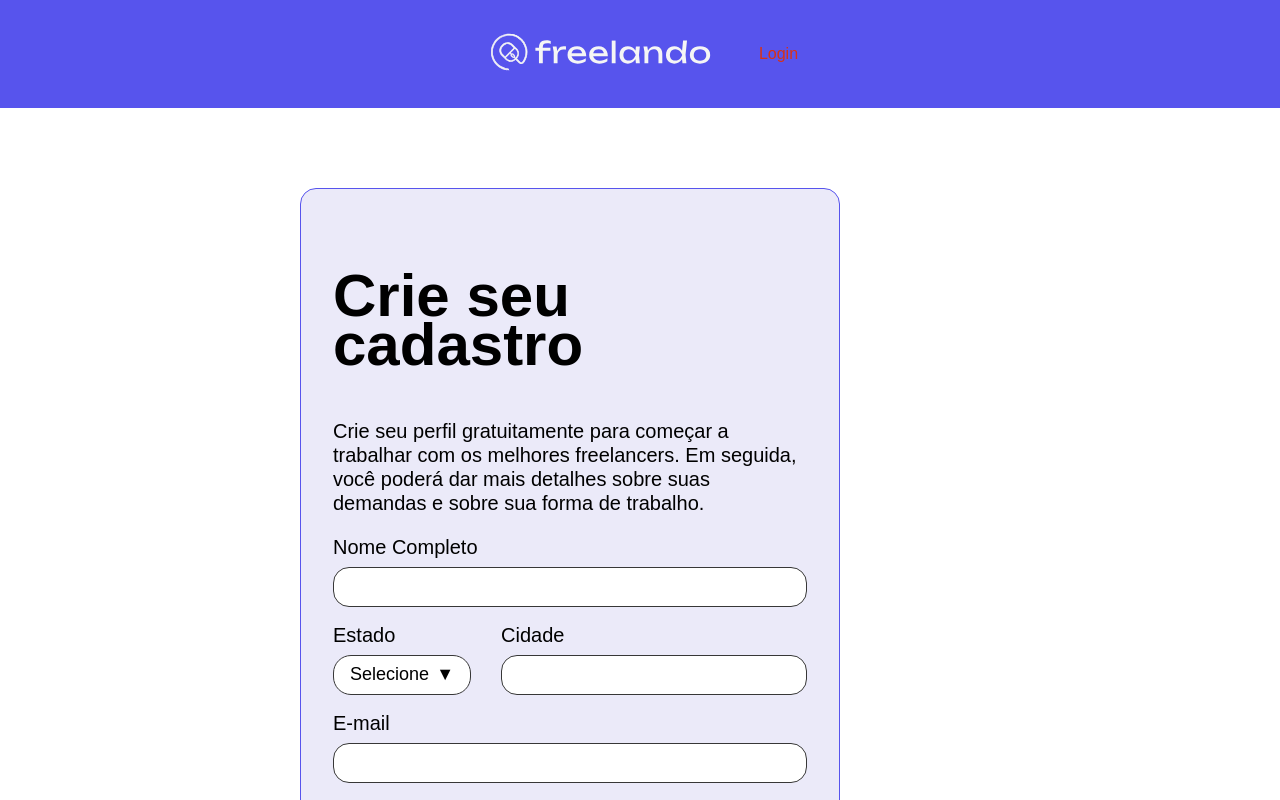
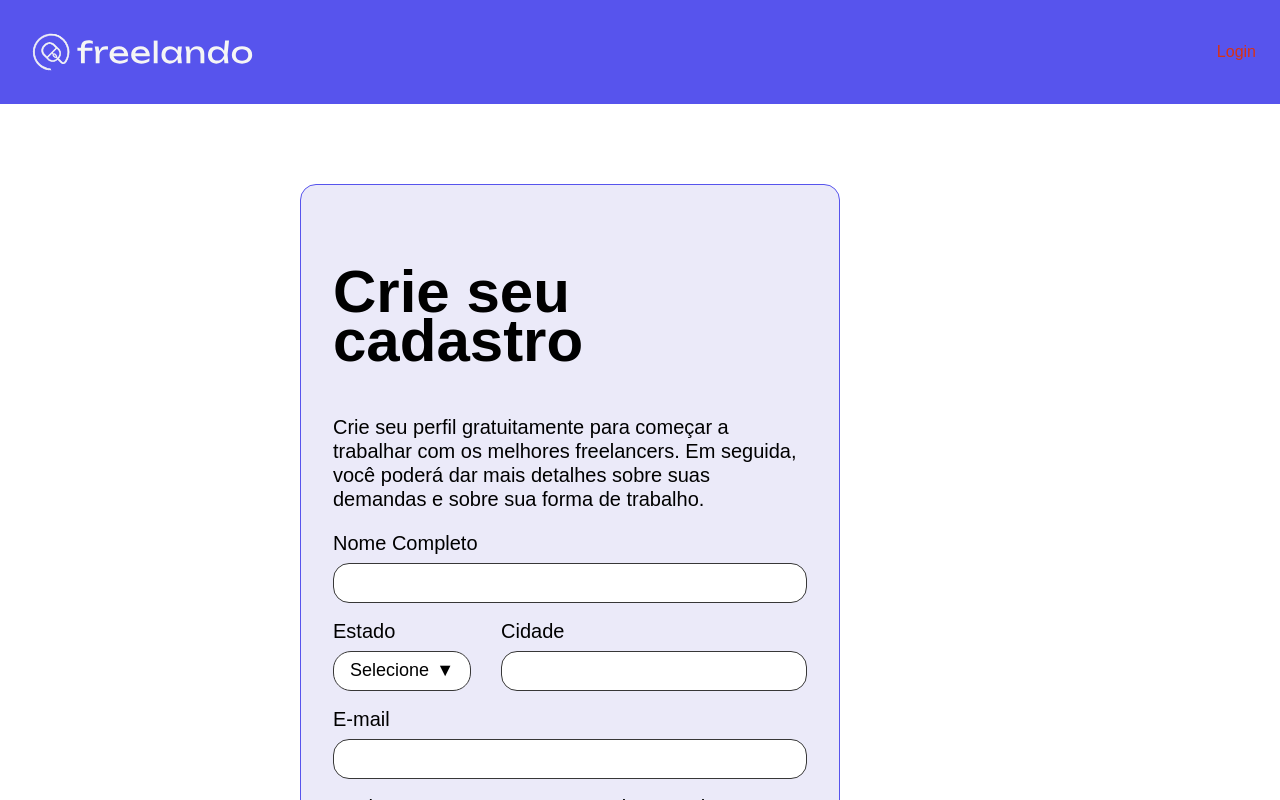
Before and after one commit to albertobtlima/criando-uma-aplicacao-acessivel-com-javascript-emotion-e-react-router, a React (Create React App) app in the folder 01-desenvolvendo-componentes-customizados-e-acessiveis-com-emotion/freelando/: page / in a window 1280 px wide. Shown: the top 800 px of the page. Built offline with nearby package versions, Linux system fonts and the light colour scheme; the HTML template or start-up script is replaced by a standard one.

Commit message:
ajustes no Cabecalho

```diff
--- a/01-desenvolvendo-componentes-customizados-e-acessiveis-com-emotion/freelando/src/App.js
+++ b/01-desenvolvendo-componentes-customizados-e-acessiveis-com-emotion/freelando/src/App.js
@@ -46,16 +46,8 @@ function App() {
     <ProvedorTema>
       <Estilos />
       <Cabecalho>
-        <Container>
-          <Row align="center">
-            <Col>
-              <FreelandoLogo />
-            </Col>
-            <Col>
-              <Link>Login</Link>
-            </Col>
-          </Row>
-        </Container>
+        <FreelandoLogo />
+        <Link>Login</Link>
       </Cabecalho>
       <Container style={{ margin: "80px 0" }}>
         <Row justify="center">
--- a/01-desenvolvendo-componentes-customizados-e-acessiveis-com-emotion/freelando/src/componentes/ListaSuspensa/ListaSuspensa.jsx
+++ b/01-desenvolvendo-componentes-customizados-e-acessiveis-com-emotion/freelando/src/componentes/ListaSuspensa/ListaSuspensa.jsx
@@ -51,6 +51,9 @@ export const ListaSuspensa = ({ titulo, opcoes }) => {
           if (focoAntigo == null) {
             return 0;
           }
+          if (focoAntigo === opcoes.length - 1) {
+            return opcoes.length - 1;
+          }
 
           return (focoAntigo += 1);
         });
@@ -72,6 +75,18 @@ export const ListaSuspensa = ({ titulo, opcoes }) => {
         setOpcaoFocada(null);
         alternarVisibilidade(false);
         setOpcaoSelecionada(opcoes[opcaoFocada]);
+        break;
+
+      case "Tab":
+        evento.preventDefault();
+        setOpcaoFocada(null);
+        alternarVisibilidade(false);
+        break;
+
+      case "Escape":
+        evento.preventDefault();
+        setOpcaoFocada(null);
+        alternarVisibilidade(false);
         break;
 
       default:
```
